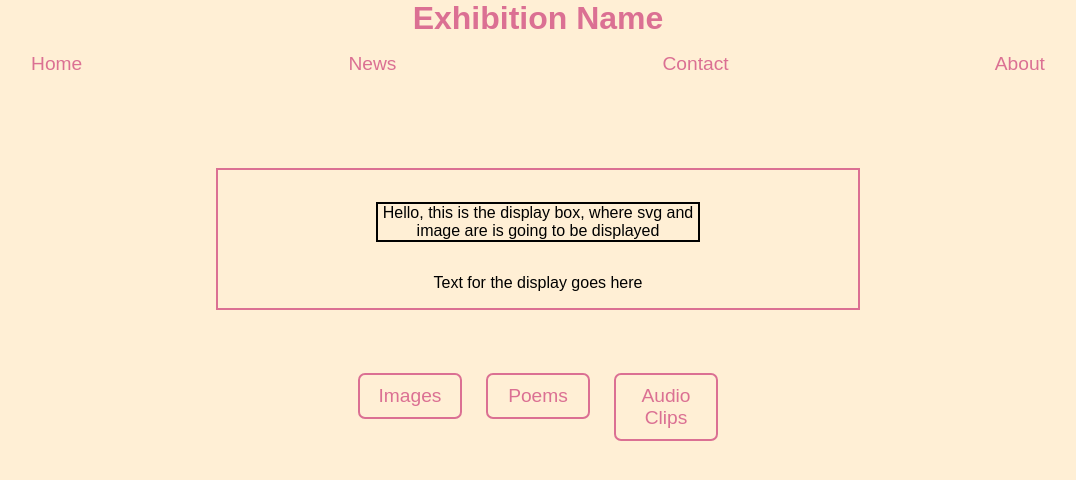
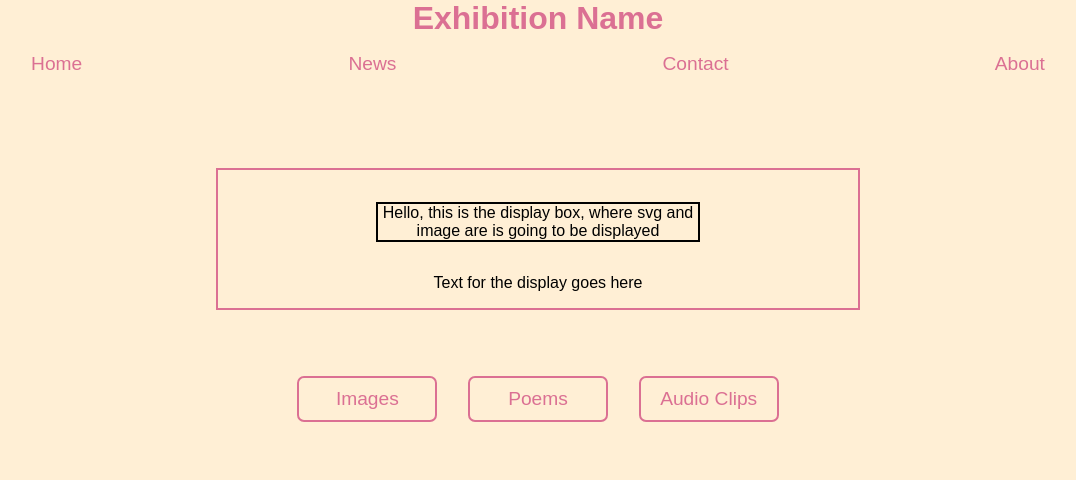
Before and after one commit to IT2810/it2810-webutvikling-h18-prosjekt-2-gruppe--38, a React (Create React App) app: page / in a window 1280 px wide. Shown: the top 480 px of the page, without its empty margins (102-1178 px from the left). Built offline with nearby package versions, Linux system fonts and the light colour scheme; a web font is replaced by a local one.

Commit message:
Fixed dropdown css

```diff
--- a/src/Components/MediaSelector.js
+++ b/src/Components/MediaSelector.js
@@ -9,7 +9,7 @@ const Wrapper = styled.div`
   flex-direction: row;
   justify-content: space-between;
   width: 100%;
-  padding: 0 35% 0 35%;
+  padding: 0 30% 0 30%;
   margin: auto;
   height: auto;
   text-align: center;
@@ -21,7 +21,7 @@ const Wrapper = styled.div`
     }
 
   @media screen and (max-width: 1200px) {
-    padding: 0 25% 0 25%;
+    padding: 0 22% 0 22%;
   }
 `
 
```
